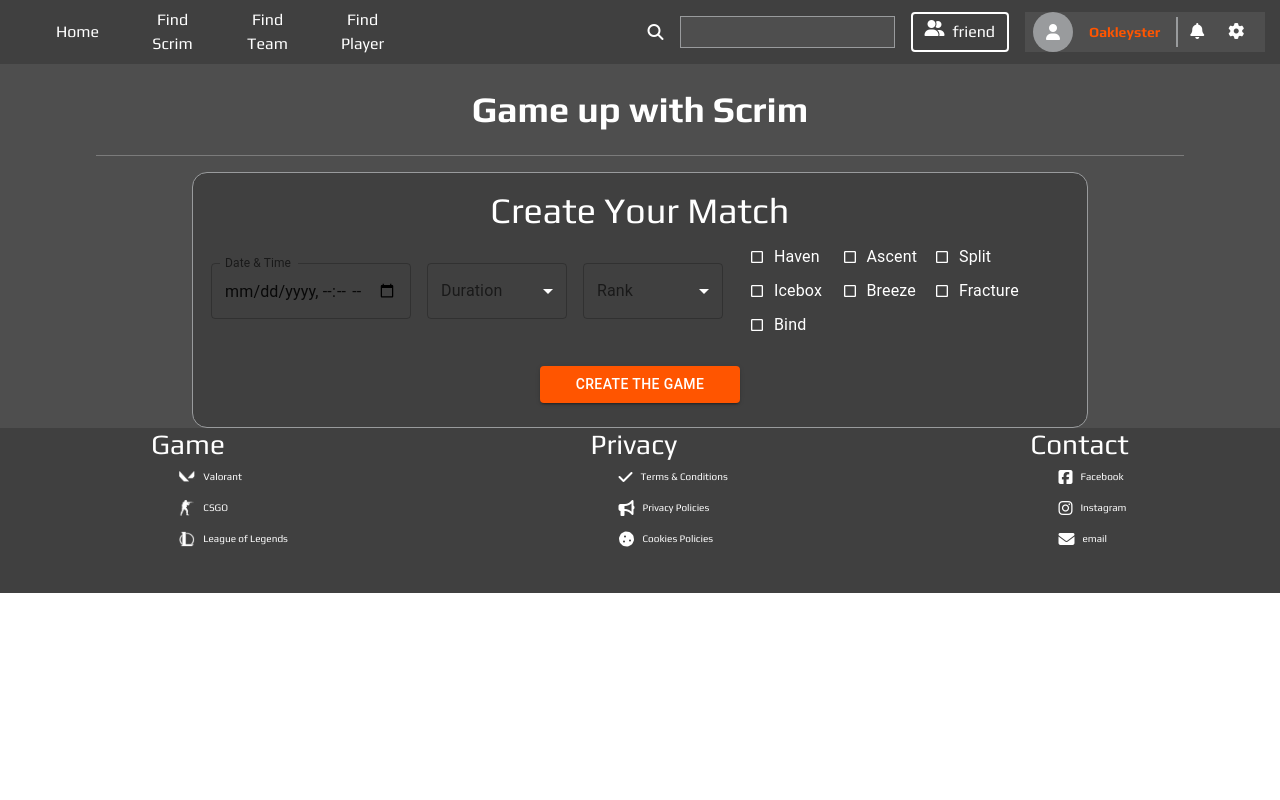
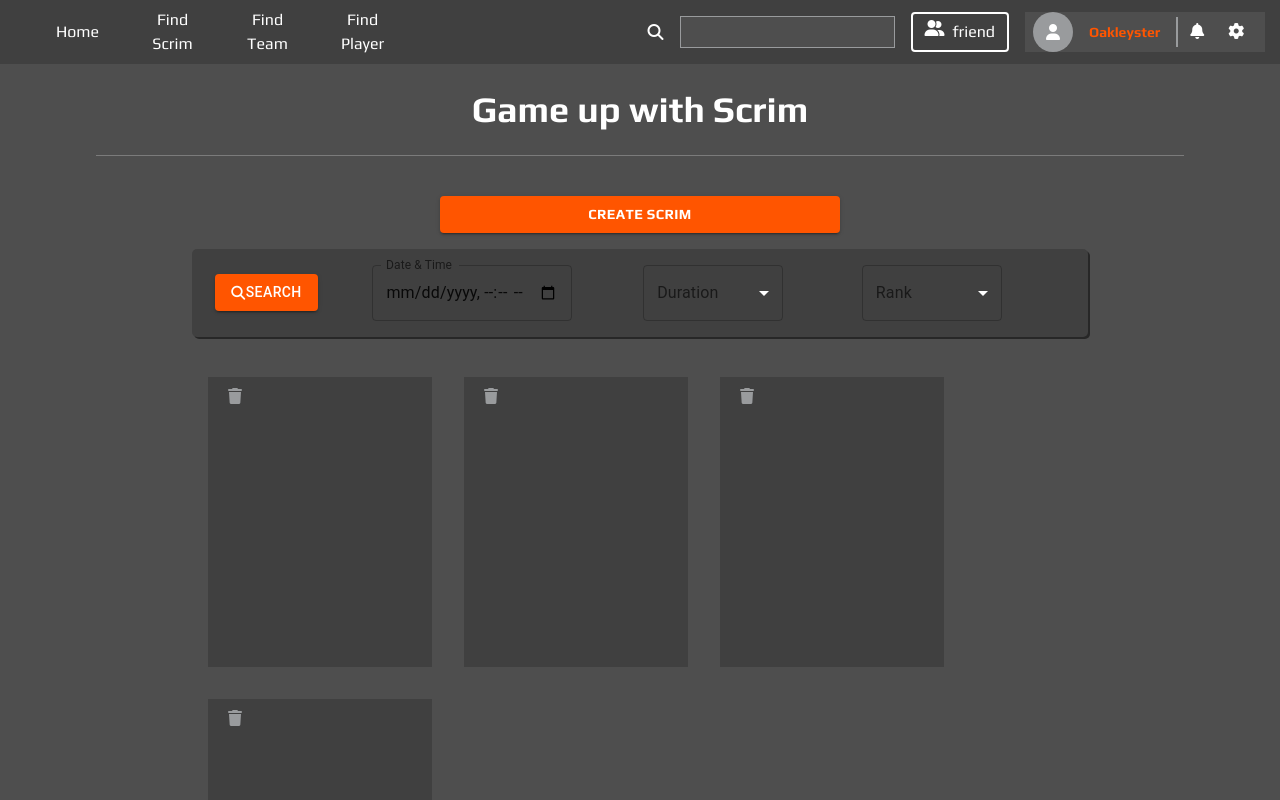
Before and after one commit to PenpichaSi/scrimstage-frontend, a React (Create React App) app: page /looking-for-scrim in a window 1280 px wide. Shown: the top 800 px of the page. Built offline with nearby package versions, Linux system fonts and the light colour scheme.

Commit message:
save before restart mac

```diff
--- a/src/App.css
+++ b/src/App.css
@@ -291,3 +291,19 @@ p {
 .select_mui:hover {
 	border: 2px solid #ff5500 !important;
 }
+
+.filterscrim_container {
+	width: 70%;
+	background-color: #404040;
+	box-shadow: 2px 2px rgba(0, 0, 0, 50%);
+	border-radius: 5px;
+}
+
+.findscrim_body {
+	width: 70%;
+}
+
+.scrimcard_container {
+	background-color: #404040;
+	height: 290px;
+}
--- a/src/components/LookingForScrim/CreateScrim.jsx
+++ b/src/components/LookingForScrim/CreateScrim.jsx
@@ -13,7 +13,7 @@ import {
 	MenuItem,
 } from "@mui/material";
 
-function CreateScrim() {
+function CreateScrim({ setShowCreateScrim }) {
 	const [dateTime, setDateTime] = useState("");
 	const [duration, setDuration] = useState("");
 	const [rank, setRank] = useState("");
@@ -30,11 +30,27 @@ function CreateScrim() {
 		}
 	};
 
+	const handleCreateScrim = () => {
+		setShowCreateScrim((prev) => !prev);
+	};
+
 	return (
-		<div className="flex-column-center createscrim_container">
+		<div className="flex-column-center createscrim_container mt-1 mb-4">
 			<ThemeProvider theme={theme}>
 				{/* title */}
-				<div className="mt-3">
+				<div
+					className="mt-3 d-flex justify-content-center align-items-center position-relative"
+					style={{ width: "100%" }}
+				>
+					<button
+						className="position-absolute start-0 btn btn-secondary bg-transparent border-0 ms-3"
+						onClick={(prev) => setShowCreateScrim(!prev)}
+					>
+						<i
+							style={{ fontSize: "24px" }}
+							className="fa-solid fa-arrow-left"
+						/>
+					</button>
 					<h1>Create Your Match</h1>
 				</div>
 
@@ -89,11 +105,11 @@ function CreateScrim() {
 					{/* rank */}
 					<div>
 						<FormControl sx={{ width: "140px" }} className="mx-2">
-							<InputLabel id="duration-lable">Rank</InputLabel>
+							<InputLabel id="rank-lable">Rank</InputLabel>
 							<Select
-								labelId="duration-label"
-								id="duration"
-								label="Duration"
+								labelId="rank-label"
+								id="rank"
+								label="Rank"
 								variant="outlined"
 								value={rank}
 								onChange={(e) => setRank(e.target.value)}
@@ -141,6 +157,7 @@ function CreateScrim() {
 				{/* button */}
 				<div>
 					<Button
+						onClick={handleCreateScrim}
 						sx={{ width: "200px" }}
 						color="secondary"
 						variant="contained"
--- a/src/components/LookingForScrim/FilterScrim.jsx
+++ b/src/components/LookingForScrim/FilterScrim.jsx
@@ -1,8 +1,106 @@
+import { useState } from "react";
+import {
+	Button,
+	ThemeProvider,
+	FormControl,
+	TextField,
+	InputLabel,
+	Select,
+	MenuItem,
+} from "@mui/material";
+import theme from "../../services/mui_style";
+import { ranks, durations } from "../../services/dropdown_item";
+
 function FilterScrim() {
+	const [filterDateTime, setFilterDateTime] = useState("");
+	const [filterRank, setFilterRank] = useState("");
+	const [filterDuration, setFilterDuration] = useState("");
 	return (
-		<div>
-			<div>adsfas</div>
-		</div>
+		<ThemeProvider theme={theme}>
+			<div className="filterscrim_container d-flex justify-content-around align-items-center mt-2 my-4">
+				<Button className="my-4" color="secondary" variant="contained">
+					<i className="fa-solid fa-magnifying-glass" /> Search
+				</Button>
+				<div className="mx-2 my-3">
+					<FormControl>
+						<TextField
+							label="Date &amp; Time"
+							id="date-time"
+							variant="outlined"
+							color="primary"
+							type="datetime-local"
+							InputLabelProps={{ shrink: true }}
+							sx={{ width: "200px" }}
+							value={filterDateTime}
+							onChange={(e) => setFilterDateTime(new Date(e.target.value))}
+						/>
+					</FormControl>
+				</div>
+				<div className="mx-2 my-3">
+					<FormControl sx={{ width: "140px" }} className="mx-2">
+						<InputLabel id="duration-lable">Duration</InputLabel>
+						<Select
+							labelId="duration-label"
+							id="duration"
+							label="Duration"
+							variant="outlined"
+							value={filterDuration}
+							onChange={(e) => setFilterDuration(e.target.value)}
+							className="select_mui"
+						>
+							{durations.map((item) => {
+								return (
+									<MenuItem
+										className="menu_item"
+										value={item.value}
+										key={item.id}
+									>
+										{item.title}
+									</MenuItem>
+								);
+							})}
+							{/* <MenuItem className="menu_item" value={1}>
+								1 map
+							</MenuItem> */}
+						</Select>
+					</FormControl>
+				</div>
+
+				{/* rank */}
+				<div className="mx-2 my-3">
+					<FormControl sx={{ width: "140px" }} className="mx-2">
+						<InputLabel id="rank-lable">Rank</InputLabel>
+						<Select
+							labelId="rank-label"
+							id="rank"
+							label="Rank"
+							variant="outlined"
+							value={filterRank}
+							onChange={(e) => setFilterRank(e.target.value)}
+							className="select_mui"
+						>
+							{ranks.map((item) => {
+								return (
+									<MenuItem
+										className="menu_item"
+										value={item.value}
+										key={item.id}
+									>
+										<img
+											style={{ width: "24px", height: "24px" }}
+											src={item.icon}
+											alt={item.title}
+										/>
+										{item.title}
+									</MenuItem>
+								);
+							})}
+						</Select>
+					</FormControl>
+				</div>
+				<div></div>
+			</div>
+		</ThemeProvider>
 	);
 }
 
--- a/src/components/LookingForScrim/ScrimCard.jsx
+++ b/src/components/LookingForScrim/ScrimCard.jsx
@@ -1,5 +1,14 @@
 function ScrimCard() {
-	return <div></div>;
+	return (
+		<div className="scrimcard_container col-3 mx-3 my-3">
+			{/* top panel */}
+			<div className="m-2 d-flex justify-content-betwee">
+				<div type="button">
+					<i className="fa-solid fa-trash" style={{ color: "#999b9d" }} />
+				</div>
+			</div>
+		</div>
+	);
 }
 
 export default ScrimCard;
--- a/src/pages/LookingForScrim.jsx
+++ b/src/pages/LookingForScrim.jsx
@@ -1,8 +1,13 @@
+import { useState } from "react";
+import { Button, ThemeProvider } from "@mui/material";
+import theme from "../services/mui_style";
 import CreateScrim from "../components/LookingForScrim/CreateScrim";
 import FilterScrim from "../components/LookingForScrim/FilterScrim";
 import ScrimCard from "../components/LookingForScrim/ScrimCard";
 
 function LookingForScrim() {
+	const [showCreateScrim, setShowCreateScrim] = useState(false);
+
 	return (
 		<div className="scrim_container flex-column-center">
 			{/* header */}
@@ -13,12 +18,37 @@ function LookingForScrim() {
 				<hr />
 			</div>
 			{/* create Match */}
-			<CreateScrim />
+			<div className="mt-4 mb-2 flex-column-center">
+				<ThemeProvider theme={theme}>
+					{!showCreateScrim && (
+						<Button
+							sx={{ width: "400px" }}
+							variant="contained"
+							color="secondary"
+							onClick={() => setShowCreateScrim(!showCreateScrim)}
+						>
+							<b>Create Scrim</b>
+						</Button>
+					)}
+				</ThemeProvider>
+			</div>
+			{showCreateScrim && (
+				<CreateScrim
+					showCreateScrim={showCreateScrim}
+					setShowCreateScrim={setShowCreateScrim}
+				/>
+			)}
 
 			{/* filter component */}
-			{/* <FilterScrim /> */}
+			<FilterScrim />
+
 			{/* body */}
-			<div></div>
+			<div className="findscrim_body row justify-content-start">
+				<ScrimCard />
+				<ScrimCard />
+				<ScrimCard />
+				<ScrimCard />
+			</div>
 		</div>
 	);
 }
```
